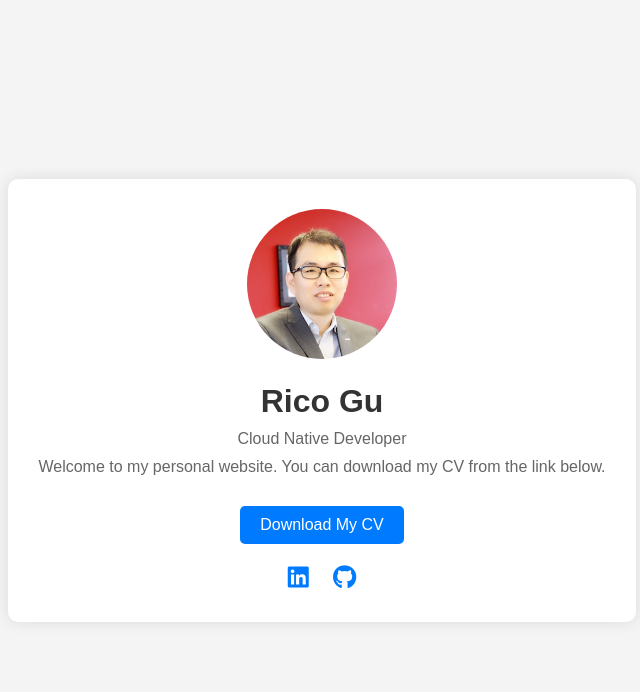
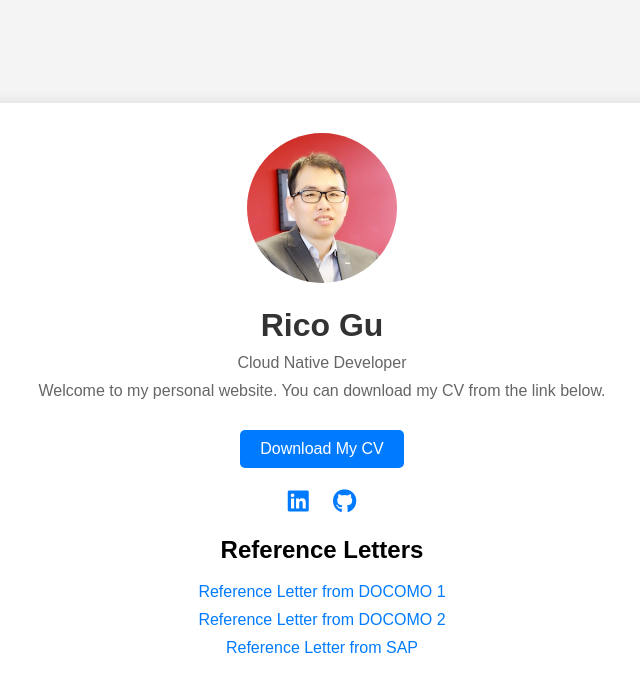
Before and after one commit to ricogu/my-cv, a plain HTML site: page index.html in a window 1280 px wide. Shown: the whole page, without its empty margins (318-958 px from the left). Drawn offline with Linux system fonts and the light colour scheme.

Commit message:
add ref letters

```diff
--- a/index.html
+++ b/index.html
@@ -13,6 +13,7 @@
             display: flex;
             justify-content: center;
             align-items: center;
+            flex-direction: column;
             height: 100vh;
         }
         .container {
@@ -21,6 +22,9 @@
             padding: 30px;
             border-radius: 10px;
             box-shadow: 0 0 15px rgba(0, 0, 0, 0.1);
+            margin: 20px;
+            width: 80%;
+            max-width: 800px;
         }
         .profile-pic {
             width: 150px;
@@ -61,6 +65,18 @@
         .social-links a:hover {
             color: #0056b3;
         }
+        .references {
+            margin-top: 20px;
+        }
+        .references a {
+            display: block;
+            margin: 10px 0;
+            color: #007bff;
+            text-decoration: none;
+        }
+        .references a:hover {
+            text-decoration: underline;
+        }
     </style>
     <!-- Font Awesome -->
     <link rel="stylesheet" href="https://cdnjs.cloudflare.com/ajax/libs/font-awesome/6.0.0-beta3/css/all.min.css">
@@ -76,6 +92,12 @@
         <a href="https://www.linkedin.com/in/yuanxun-gu-a601804a" target="_blank"><i class="fab fa-linkedin"></i></a>
         <a href="https://github.com/ricogu" target="_blank"><i class="fab fa-github"></i></a>
     </div>
+    <div class="references">
+        <h2>Reference Letters</h2>
+        <a href="reference-docomo1.pdf" target="_blank">Reference Letter from DOCOMO 1</a>
+        <a href="reference-docomo2.pdf" target="_blank">Reference Letter from DOCOMO 2</a>
+        <a href="reference-sap1.pdf" target="_blank">Reference Letter from SAP</a>
+    </div>
 </div>
 </body>
 </html>
```
Also changed, not shown: 3 other files.
